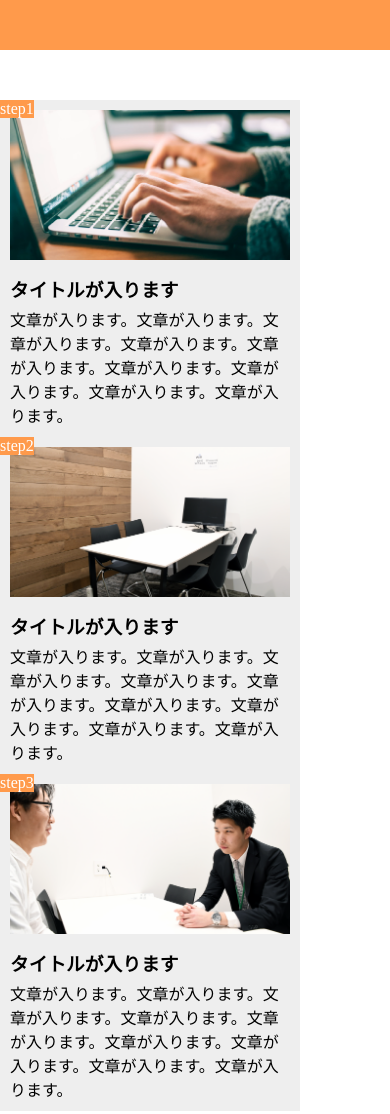
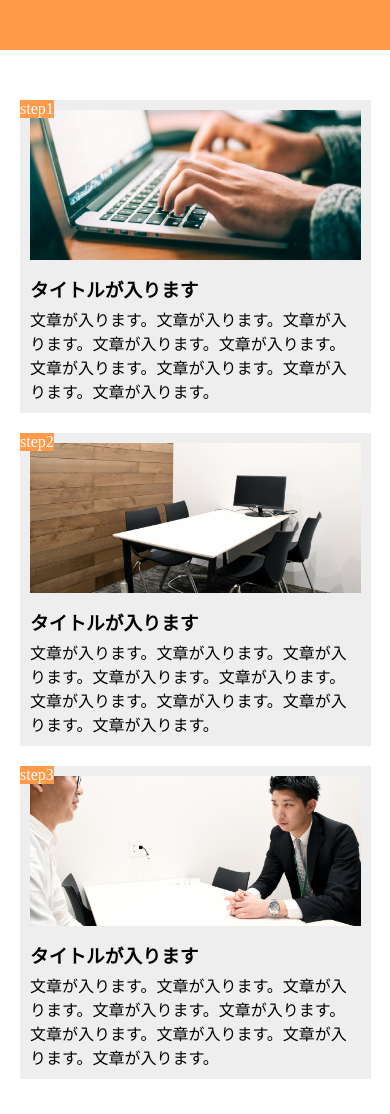
Before and after one commit to Tyubyasa/abc, a plain HTML site: page chapter9-2/chapter9-2.html in a window 390 px wide. Shown: the top 1114 px of the page. Drawn offline with Linux system fonts and the light colour scheme.

Commit message:
Initial Commit

```diff
--- a/chapter9-2/chapter9-2.css
+++ b/chapter9-2/chapter9-2.css
@@ -71,10 +71,9 @@ main {
   display: block;
 }
 
-stepbox {
+.step-box {
   width: 90%;
-  margin-top: 20px;
-  margin-bottom: 20px;
+  margin: 20px;
 }
 
 }
```
Also changed, not shown: .c9/metadata/environment/chapter9-2/chapter9-2.css, .c9/metadata/environment/chapter9-2/chapter9-2.html.
